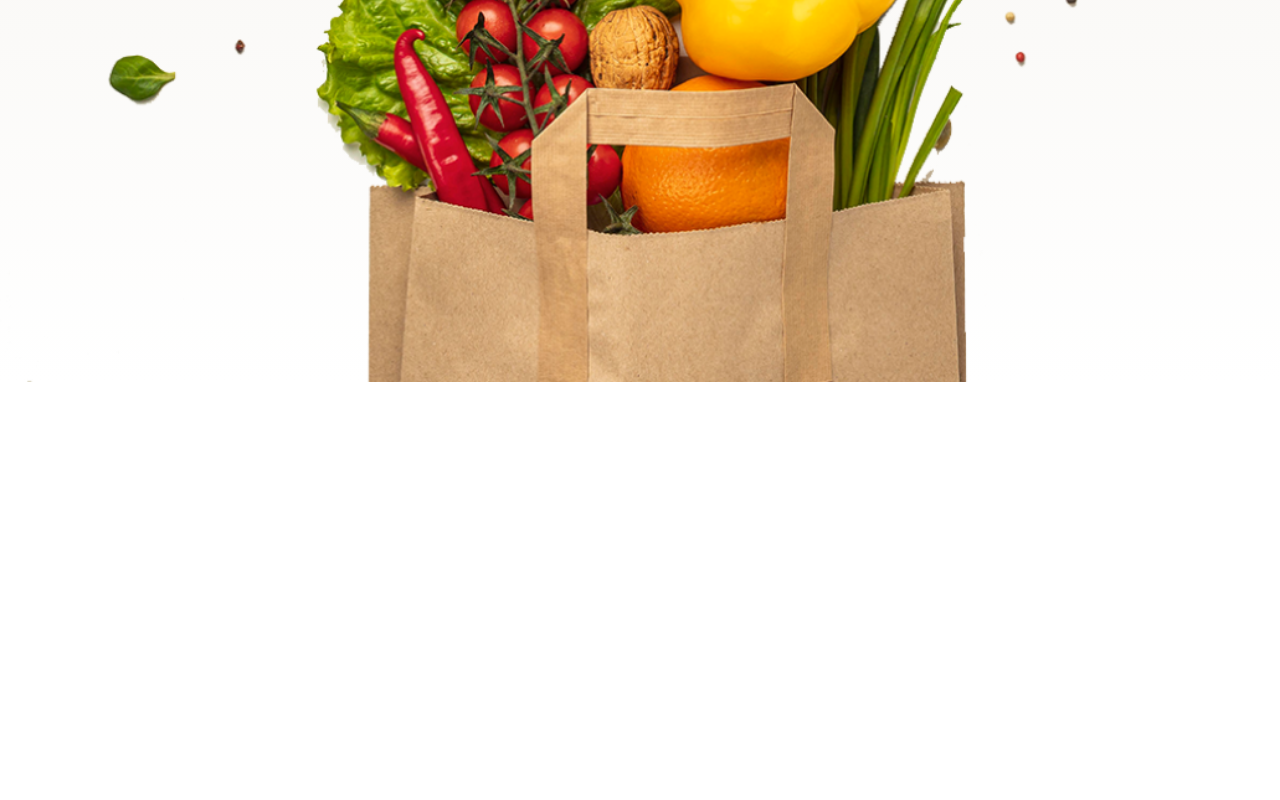
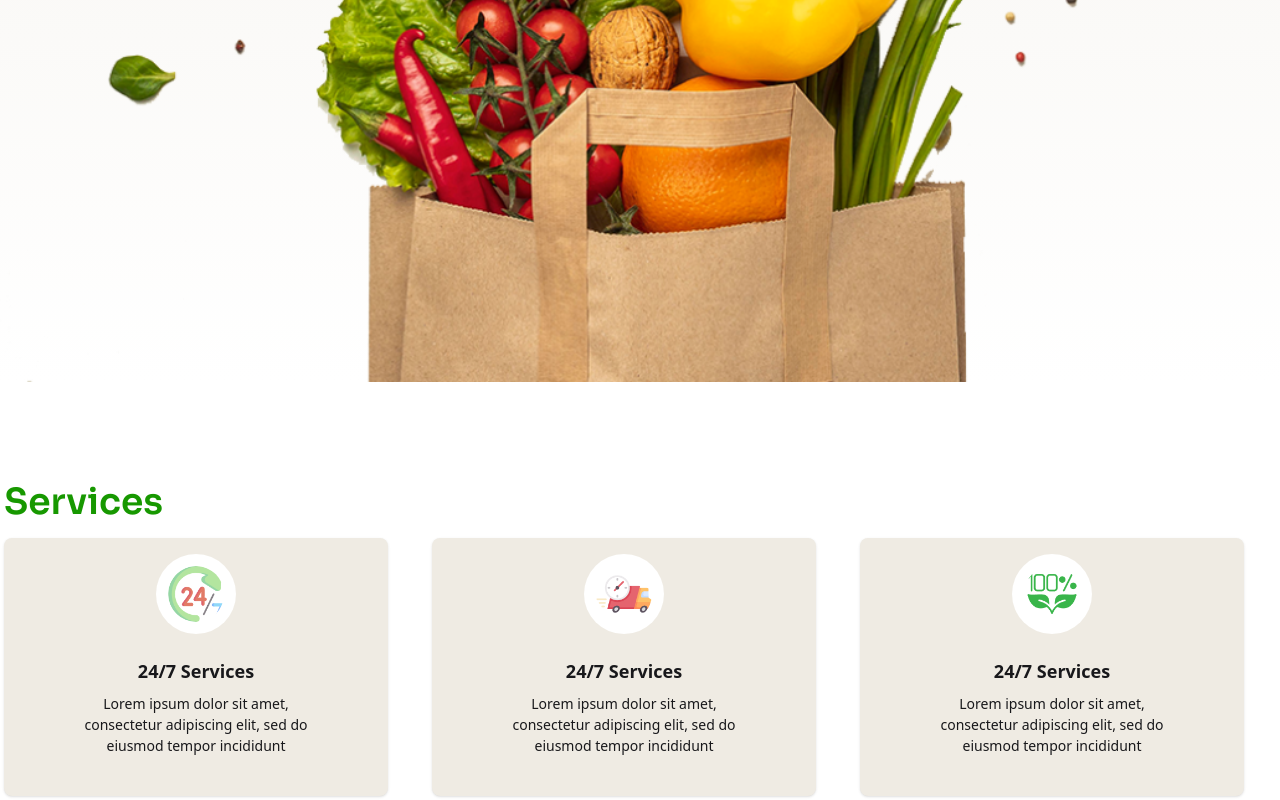
Before and after one commit to asifikram/natural-vegitable, a plain HTML site: page index.html in a window 1280 px wide. Shown: the part 995-1795 px from the top of the page. Before the commit the page ends 1377 px from the top, so only its background shows below. Drawn offline with nearby package versions, Linux system fonts and the light colour scheme.

Commit message:
complete the service section

```diff
--- a/index.html
+++ b/index.html
@@ -27,7 +27,7 @@
     </style>
   </head>
   <body>
-    <header class=" bg-linear-to-t from-[#FFFFFF] to-[#EFEBE3]">
+    <header class="bg-linear-to-t from-[#FFFFFF] to-[#EFEBE3]">
       <!-- navigation-bar -->
       <nav class="md:container md:mx-auto">
         <div
@@ -93,12 +93,66 @@
       </nav>
       <!-- banner-section -->
       <div class="text-center mt-20 md:container md:mx-auto">
-        <h1 class="font-semibold text-5xl mb-4">Freshness <span class="text-[#179800]">You Can <br>  Count</span> On, Prices You’ll Love!</h1>
-        <p class="mb-5">Shop your daily essentials at unbeatable prices. From fresh produce to pantry <br> staples, we’ve got you covered every day!</p>
-        <img class="w-full" src="c2-assets/hero-vegetables.png" alt="">
+        <h1 class="font-semibold text-5xl mb-4">
+          Freshness
+          <span class="text-[#179800]"
+            >You Can <br />
+            Count</span
+          >
+          On, Prices You’ll Love!
+        </h1>
+        <p class="mb-5">
+          Shop your daily essentials at unbeatable prices. From fresh produce to
+          pantry <br />
+          staples, we’ve got you covered every day!
+        </p>
+        <img class="w-full" src="c2-assets/hero-vegetables.png" alt="" />
       </div>
     </header>
-    <main></main>
+    <main>
+      <!-- services-section -->
+      <section class="md:container md:mx-auto mt-24 p-5 md:p-1  ">
+        <h1 class="font-semibold text-4xl sora text-[#179800] mb-4">Services</h1>
+        <div
+          class="grid grid-cols-1 md:grid md:grid-cols-2 md:gap-3  lg:grid lg:grid-cols-3 gap-5 "
+        >
+          <!-- first-service -->
+          <div class="card bg-[#EFEBE3] md:w-96 shadow-sm p-4 ">
+             <img class="md:size-20 mx-auto bg-white rounded-full p-3" src="c2-assets/service.png" alt="">
+            <div class="card-body items-center text-center">
+              <h2 class="card-title">24/7 Services </h2>
+              <p>
+               Lorem ipsum dolor sit amet, <br> consectetur adipiscing elit, sed do <br> eiusmod tempor incididunt
+              </p>
+
+            </div>
+          </div>
+          <!-- second-service -->
+           <div class="card bg-[#EFEBE3] md:w-96 shadow-sm p-4 ">
+             <img class="md:size-20 mx-auto bg-white rounded-full p-3" src="c2-assets/delivery.png" alt="">
+            <div class="card-body items-center text-center">
+              <h2 class="card-title">24/7 Services </h2>
+              <p>
+               Lorem ipsum dolor sit amet, <br> consectetur adipiscing elit, sed do <br> eiusmod tempor incididunt
+              </p>
+
+            </div>
+          </div>
+          <!-- third-service -->
+           <div class="card bg-[#EFEBE3] md:w-96 shadow-sm p-4 ">
+             <img class="md:size-20 mx-auto bg-white rounded-full p-3" src="c2-assets/healthy.png" alt="">
+            <div class="card-body items-center text-center">
+              <h2 class="card-title">24/7 Services </h2>
+              <p>
+               Lorem ipsum dolor sit amet, <br> consectetur adipiscing elit, sed do <br> eiusmod tempor incididunt
+              </p>
+
+            </div>
+          </div>
+        </div>
+      </section>
+
+    </main>
     <footer></footer>
   </body>
 </html>
```
